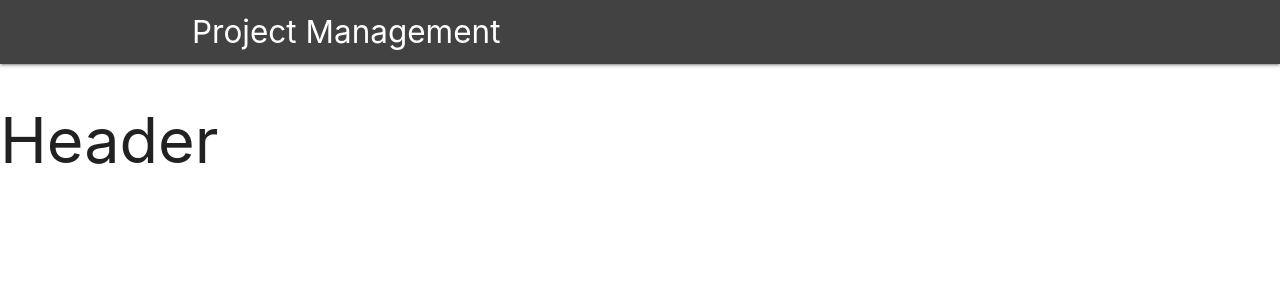
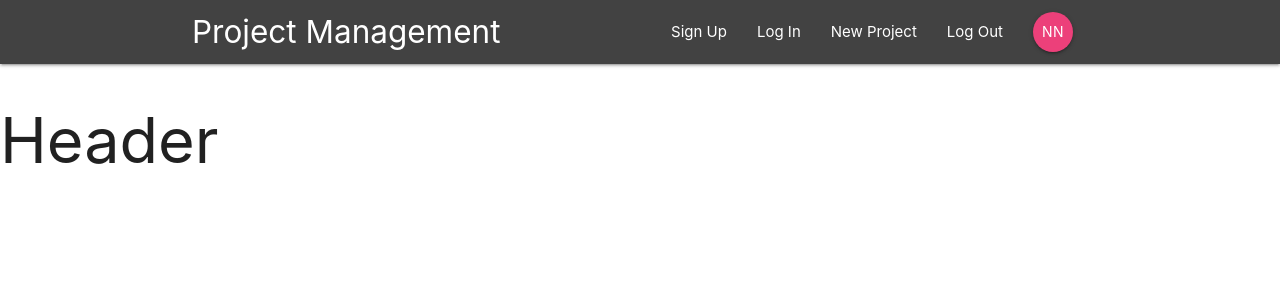
Before and after one commit to TobiOladoja/react-projectmanagement, a React (Create React App) app: page / in a window 1280 px wide. Shown: the top 300 px of the page. Built offline with nearby package versions, Linux system fonts and the light colour scheme.

Commit message:
Added NavLink to SignedOut and SignedIn components, then imported them to Navbar file, both showing concurrently right now but will change that later

```diff
--- a/src/components/layout/Navbar.js
+++ b/src/components/layout/Navbar.js
@@ -1,5 +1,7 @@
 import React from 'react';
 import { Link } from 'react-router-dom';
+import SignedInLink from './SignedInLink';
+import SignedOutLink from './SignedOutLink';
 
 const Navbar = () => {
   return (
@@ -10,6 +12,8 @@ const Navbar = () => {
         <Link to='/' className='brand-logo'>
           Project Management
         </Link>
+        <SignedInLink />
+        <SignedOutLink />
       </div>
     </nav>
   );
--- a/src/components/layout/SignedInLink.js
+++ b/src/components/layout/SignedInLink.js
@@ -0,0 +1,23 @@
+import React from 'react';
+import { NavLink } from 'react-router-dom';
+// Changed Link to NavLink because we get access to the active link when a certain link is active
+
+const SignedInLink = () => {
+  return (
+    <ul className='right'>
+      <li>
+        <NavLink to='/'>New Project</NavLink>
+      </li>
+      <li>
+        <NavLink to='/'>Log Out</NavLink>
+      </li>
+      <li>
+        <NavLink to='/' className='btn btn-floating pink lighten-1'>
+          NN
+        </NavLink>
+      </li>
+    </ul>
+  );
+};
+
+export default SignedInLink;
--- a/src/components/layout/SignedOutLink.js
+++ b/src/components/layout/SignedOutLink.js
@@ -0,0 +1,18 @@
+import React from 'react';
+import { NavLink } from 'react-router-dom';
+// Changed Link to NavLink because we get access to the active link when a certain link is active
+
+const SignedOutLink = () => {
+  return (
+    <ul className='right'>
+      <li>
+        <NavLink to='/'>Sign Up</NavLink>
+      </li>
+      <li>
+        <NavLink to='/'>Log In</NavLink>
+      </li>
+    </ul>
+  );
+};
+
+export default SignedOutLink;
```
